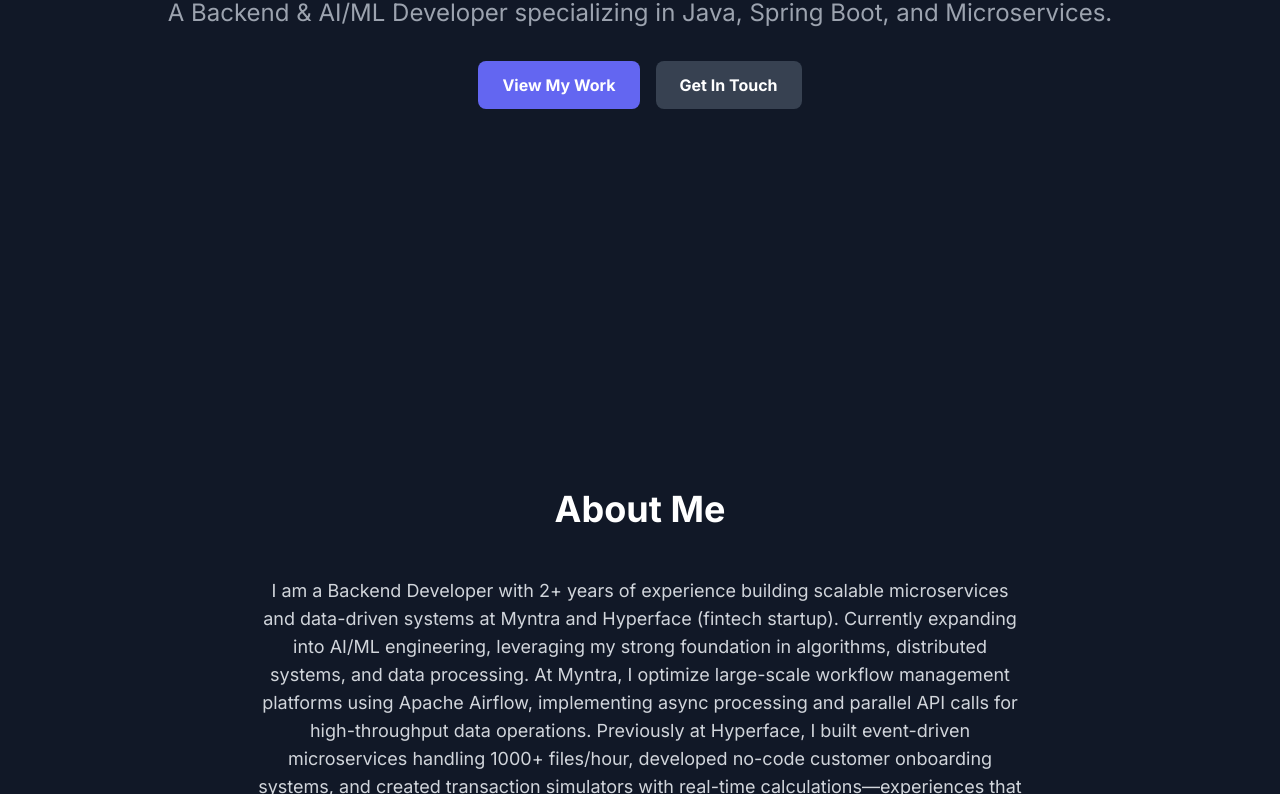
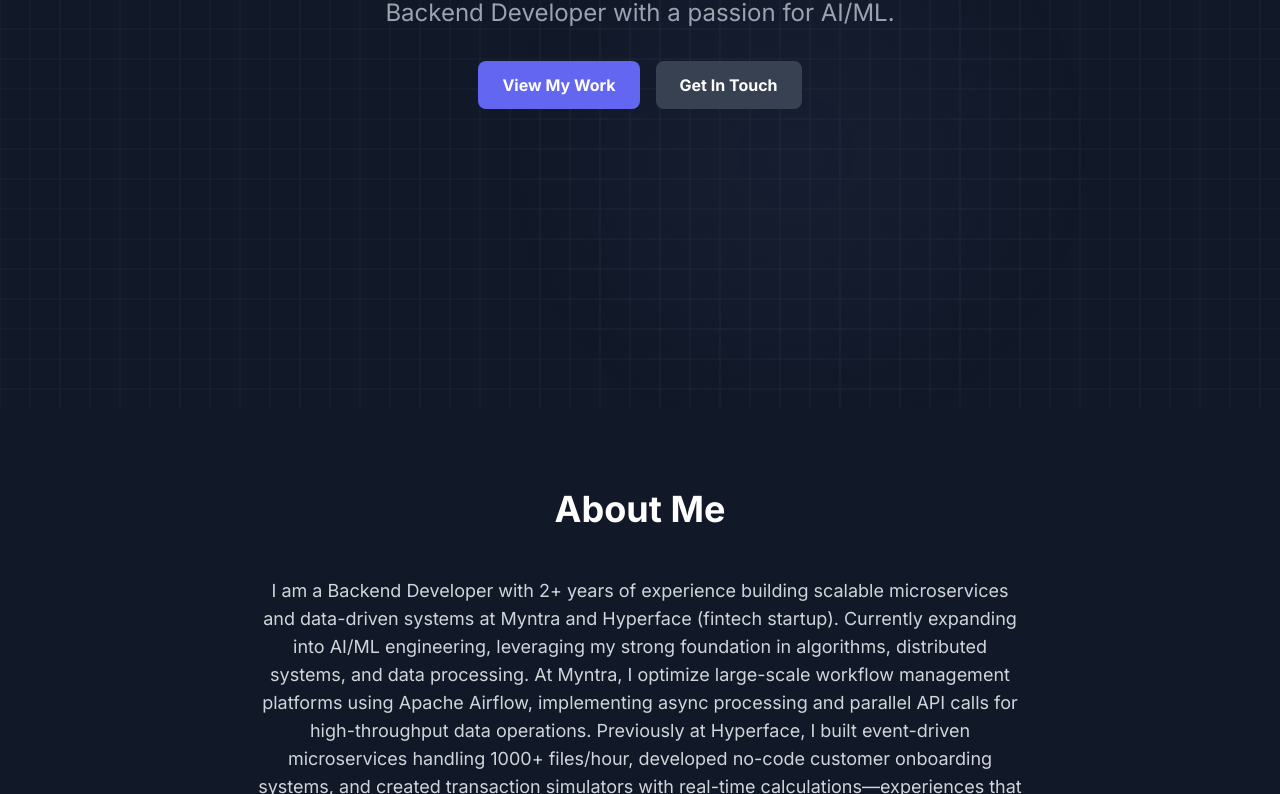
Before and after one commit to suryakantpandey/portfolio, a plain HTML site: page index.html in a window 1280 px wide. Shown: the part 391-1185 px from the top of the page. Drawn offline with nearby package versions, Linux system fonts and the light colour scheme; animation ran at ten frames a second.

Commit message:
Update index.html

```diff
--- a/index.html
+++ b/index.html
@@ -10,13 +10,42 @@
     <style>
         body {
             font-family: 'Inter', sans-serif;
+            background-color: #030712; /* A very dark base background */
         }
         .section {
             scroll-margin-top: 64px;
         }
+        #background-canvas {
+            position: fixed;
+            top: 0;
+            left: 0;
+            width: 100%;
+            height: 100%;
+            z-index: -1; /* Place canvas behind all content */
+        }
+        .typed-cursor {
+            color: #818cf8; /* Indigo color for the cursor */
+        }
+        .invisible {
+            visibility: hidden;
+        }
+        .fade-in {
+            animation: fadeInAnimation 0.7s ease-in forwards;
+        }
+        @keyframes fadeInAnimation {
+            from {
+                opacity: 0;
+                transform: translateY(10px);
+            }
+            to {
+                opacity: 1;
+                transform: translateY(0);
+            }
+        }
     </style>
 </head>
 <body class="bg-gray-900 text-gray-200">
+    <canvas id="background-canvas"></canvas>
 
     <!-- Header & Navigation -->
     <header class="bg-gray-900/80 backdrop-blur-md fixed top-0 left-0 right-0 z-50">
@@ -47,16 +76,18 @@
         </div>
     </header>
 
-    <main class="container mx-auto px-6">
+    <main class="container mx-auto px-6 relative z-10">
 
         <!-- Hero Section -->
         <section id="home" class="min-h-screen flex items-center justify-center">
             <div class="text-center w-full">
-                <h1 class="text-5xl md:text-7xl font-extrabold text-white leading-tight mb-4">
-                    Hi, I'm <span class="text-indigo-400">Suryakant Pandey</span>
+                <h1 id="typing-heading-container" class="text-5xl md:text-7xl font-extrabold text-white leading-tight mb-4">
+                    <span id="typing-heading"></span>
                 </h1>
-                <p class="text-xl md:text-2xl text-gray-400 mb-8">A Backend & AI/ML Developer specializing in Java, Spring Boot, and Microservices.</p>
-                <div class="flex justify-center space-x-4">
+                <p id="subtitle-line" class="text-xl md:text-2xl text-gray-400 mb-8 invisible">
+                    <span id="typing-subtitle"></span>
+                </p>
+                <div id="hero-buttons" class="flex justify-center space-x-4 invisible">
                     <a href="#experience" class="bg-indigo-500 hover:bg-indigo-600 text-white font-bold py-3 px-6 rounded-lg transition duration-300">View My Work</a>
                     <a href="#contact" class="bg-gray-700 hover:bg-gray-600 text-white font-bold py-3 px-6 rounded-lg transition duration-300">Get In Touch</a>
                 </div>
@@ -66,7 +97,7 @@
         <!-- About Me Section -->
         <section id="about" class="section py-20">
             <h2 class="text-4xl font-bold text-center mb-12 text-white">About Me</h2>
-            <div class="max-w-3xl mx-auto text-center">
+            <div id="about-me-content" class="max-w-3xl mx-auto text-center">
                 <p class="text-lg text-gray-300 mb-4">
                     I am a Backend Developer with 2+ years of experience building scalable microservices and data-driven systems at Myntra and Hyperface (fintech startup). Currently expanding into AI/ML engineering, leveraging my strong foundation in algorithms, distributed systems, and data processing. At Myntra, I optimize large-scale workflow management platforms using Apache Airflow, implementing async processing and parallel API calls for high-throughput data operations. Previously at Hyperface, I built event-driven microservices handling 1000+ files/hour, developed no-code customer onboarding systems, and created transaction simulators with real-time calculations—experiences that sparked my interest in intelligent automation and data-driven solutions.
                 </p>
@@ -79,7 +110,7 @@
         <!-- Professional Experience Section -->
         <section id="experience" class="section py-20">
             <h2 class="text-4xl font-bold text-center mb-12 text-white">Professional Experience</h2>
-            <div class="max-w-3xl mx-auto space-y-8">
+            <div id="experience-content" class="max-w-3xl mx-auto space-y-8">
                 <!-- Experience Item: Myntra -->
                 <div class="bg-gray-800/50 p-6 rounded-lg shadow-lg">
                      <div class="flex flex-col sm:flex-row justify-between items-start sm:items-center mb-2">
@@ -152,7 +183,7 @@
         <!-- Skills Section -->
         <section id="skills" class="section py-20 bg-gray-800/50 rounded-2xl">
             <h2 class="text-4xl font-bold text-center mb-12 text-white">My Skills</h2>
-            <div class="grid grid-cols-2 sm:grid-cols-3 md:grid-cols-4 lg:grid-cols-5 gap-8">
+            <div id="skills-content" class="grid grid-cols-2 sm:grid-cols-3 md:grid-cols-4 lg:grid-cols-5 gap-8">
                 <div class="flex flex-col items-center p-4 bg-gray-700/50 rounded-lg hover:bg-gray-700 transition duration-300"><i data-lucide="brain-circuit" class="w-12 h-12 text-indigo-400 mb-3"></i><span class="font-medium">Vector DBs</span></div>
                 <div class="flex flex-col items-center p-4 bg-gray-700/50 rounded-lg hover:bg-gray-700 transition duration-300"><i data-lucide="server" class="w-12 h-12 text-indigo-400 mb-3"></i><span class="font-medium">Spring Boot</span></div>
                 <div class="flex flex-col items-center p-4 bg-gray-700/50 rounded-lg hover:bg-gray-700 transition duration-300"><i data-lucide="code" class="w-12 h-12 text-indigo-400 mb-3"></i><span class="font-medium">Java</span></div>
@@ -271,55 +302,47 @@
         </div>
     </footer>
 
+    <script src="https://unpkg.com/typed.js@2.1.0/dist/typed.umd.js"></script>
     <script>
         // Initialize Lucide icons
         lucide.createIcons();
 
+        // --- Mobile Menu Logic ---
         const mobileMenuButton = document.getElementById('mobile-menu-button');
         const mobileMenu = document.getElementById('mobile-menu');
         const mobileNavLinks = document.querySelectorAll('.mobile-nav-link');
-
-        // Toggle mobile menu
-        mobileMenuButton.addEventListener('click', () => {
-            mobileMenu.classList.toggle('hidden');
-        });
-
-        // Function to close mobile menu
         const closeMobileMenu = () => {
             if (!mobileMenu.classList.contains('hidden')) {
                 mobileMenu.classList.add('hidden');
             }
         };
-
-        // Close mobile menu on link click
+        mobileMenuButton.addEventListener('click', () => {
+            mobileMenu.classList.toggle('hidden');
+        });
         mobileNavLinks.forEach(link => {
             link.addEventListener('click', () => {
                 closeMobileMenu();
             });
         });
 
-        // Smooth scroll for all navigation links
+        // --- Smooth Scroll Logic ---
         document.querySelectorAll('a[href^="#"]').forEach(anchor => {
             anchor.addEventListener('click', function (e) {
                 e.preventDefault();
-
                 const targetId = this.getAttribute('href');
                 const targetElement = document.querySelector(targetId);
-
                 if (targetElement) {
                     targetElement.scrollIntoView({
                         behavior: 'smooth'
                     });
                 }
-                // Also close mobile menu if it's open
                 closeMobileMenu();
             });
         });
 
-        // Contact Formspree submission with JS for better UX
+        // --- Contact Form Logic ---
         const form = document.getElementById('contact-form');
         const formStatus = document.getElementById('form-status');
-
         async function handleSubmit(event) {
             event.preventDefault();
             const data = new FormData(event.target);
@@ -327,9 +350,7 @@
                 const response = await fetch(event.target.action, {
                     method: form.method,
                     body: data,
-                    headers: {
-                        'Accept': 'application/json'
-                    }
+                    headers: { 'Accept': 'application/json' }
                 });
                 if (response.ok) {
                     formStatus.textContent = "Thanks for your submission!";
@@ -351,6 +372,82 @@
         }
         form.addEventListener("submit", handleSubmit);
 
+        // --- Typing Animation Logic ---
+        const subtitleLine = document.getElementById('subtitle-line');
+        const heroButtons = document.getElementById('hero-buttons');
+
+        const typedHeading = new Typed('#typing-heading', {
+            strings: ["Hi, I'm <span class='text-indigo-400'>Suryakant Pandey</span>"],
+            typeSpeed: 50,
+            showCursor: true,
+            cursorChar: '_',
+            loop: false,
+            onComplete: (self) => {
+                self.cursor.remove();
+                subtitleLine.classList.remove('invisible');
+                const typedSubtitle = new Typed('#typing-subtitle', {
+                    strings: ["Backend Developer with a passion for AI/ML."],
+                    typeSpeed: 40,
+                    startDelay: 200,
+                    showCursor: true,
+                    cursorChar: '_',
+                    loop: false,
+                    onComplete: (self) => {
+                       self.cursor.remove();
+                       heroButtons.classList.remove('invisible');
+                       heroButtons.classList.add('fade-in');
+                    }
+                });
+            }
+        });
+
+        // --- Animated Background Logic ---
+        const canvas = document.getElementById('background-canvas');
+        const ctx = canvas.getContext('2d');
+
+        function resizeCanvas() {
+            canvas.width = window.innerWidth;
+            canvas.height = window.innerHeight;
+        }
+        window.addEventListener('resize', resizeCanvas);
+        resizeCanvas();
+
+        const gridSize = 30;
+        let frame = 0;
+
+        function draw() {
+            frame++;
+            ctx.clearRect(0, 0, canvas.width, canvas.height);
+            ctx.strokeStyle = 'rgba(75, 85, 99, 0.2)'; // Faint gray color
+
+            for (let x = 0; x <= canvas.width; x += gridSize) {
+                ctx.beginPath();
+                ctx.moveTo(x, 0);
+                ctx.lineTo(x, canvas.height);
+                ctx.stroke();
+            }
+
+            for (let y = 0; y <= canvas.height; y += gridSize) {
+                ctx.beginPath();
+                ctx.moveTo(0, y);
+                ctx.lineTo(canvas.width, y);
+                ctx.stroke();
+            }
+
+            const glowX = (canvas.width / 2) + Math.sin(frame * 0.01) * (canvas.width / 4);
+            const glowY = (canvas.height / 2) + Math.cos(frame * 0.015) * (canvas.height / 4);
+            const gradient = ctx.createRadialGradient(glowX, glowY, 0, glowX, glowY, 300);
+            gradient.addColorStop(0, 'rgba(129, 140, 248, 0.05)'); // Faint indigo glow
+            gradient.addColorStop(1, 'rgba(129, 140, 248, 0)');
+
+            ctx.fillStyle = gradient;
+            ctx.fillRect(0, 0, canvas.width, canvas.height);
+
+            requestAnimationFrame(draw);
+        }
+
+        draw();
+
     </script>
 </body>
 </html>
```
